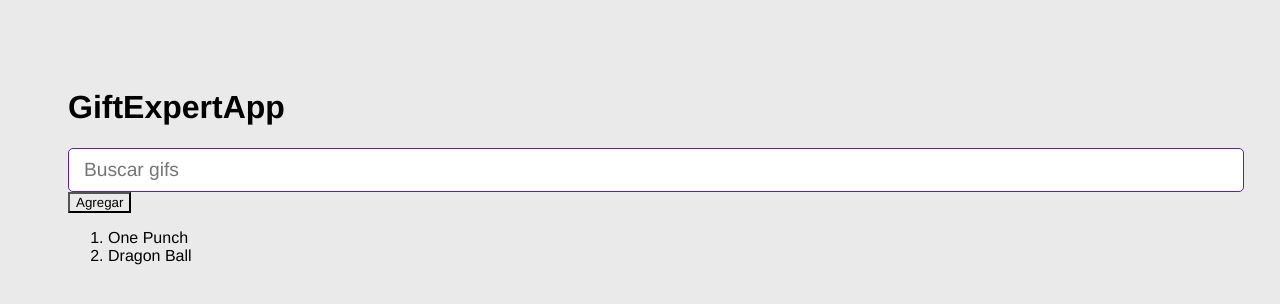
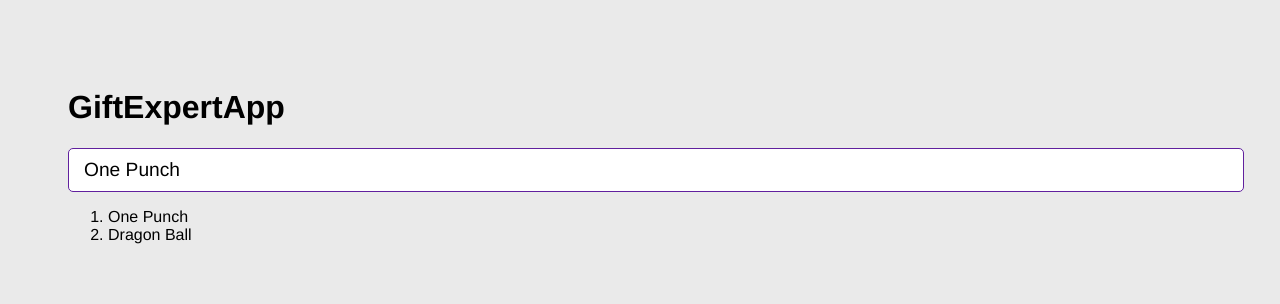
Before and after one commit to marianamartineza/curso-react-completo, a React (Vite) app in the folder 04-gif-expert-app/: page / in a window 1280 px wide. Shown: the top 304 px of the page. Built offline with nearby package versions, Linux system fonts and the light colour scheme.

Commit message:
video 78. Comunicacion entre componentes
Conectar el addCategory con gifExpertApp

```diff
--- a/04-gif-expert-app/src/GifExpertApp.jsx
+++ b/04-gif-expert-app/src/GifExpertApp.jsx
@@ -24,10 +24,12 @@ export const GifExpertApp = () => {
         <h1>GiftExpertApp</h1>
 
         {/* input */}
-        <AddCategory/>
+        <AddCategory setCategories = {setCategories}/>
 
         {/* listado de Gif */}
-        <button onClick={onAddCategory}>Agregar</button>
+        {/* <button onClick={onAddCategory}>Agregar</button> */}
+
+
 
         <ol>
             {
--- a/04-gif-expert-app/src/components/AddCategory.jsx
+++ b/04-gif-expert-app/src/components/AddCategory.jsx
@@ -1,20 +1,32 @@
 import {useState} from 'react';
 
-export const AddCategory = () => {
+export const AddCategory = ({setCategories}) => {
 
     const [inputValue, setInputValue] = useState('One Punch');
 
-    const onInputChange = () => {
-        setInputValue('Hola Mundo');
+    const onInputChange = ({target}) => {
+        // console.log(target.value);
+        setInputValue(target.value);
+    }
+
+    const onSubmit = (event) => {
+
+        event.preventDefault();
+        if(inputValue.trim().length <=1) return;
+        // console.log(inputValue);
+        setCategories(categories => [inputValue, ...categories]);
+        setInputValue('');
     }
 
 
-
   return (
-    <input
-    type="text"
-    placeholder="Buscar gifs"
-    onChange={onInputChange}
-    />
+    <form onSubmit={(event) => onSubmit(event)}>
+        <input
+        type="text"
+        placeholder="Buscar gifs"
+        value={inputValue}
+        onChange={onInputChange}
+        />
+    </form>
   )
 }
```
